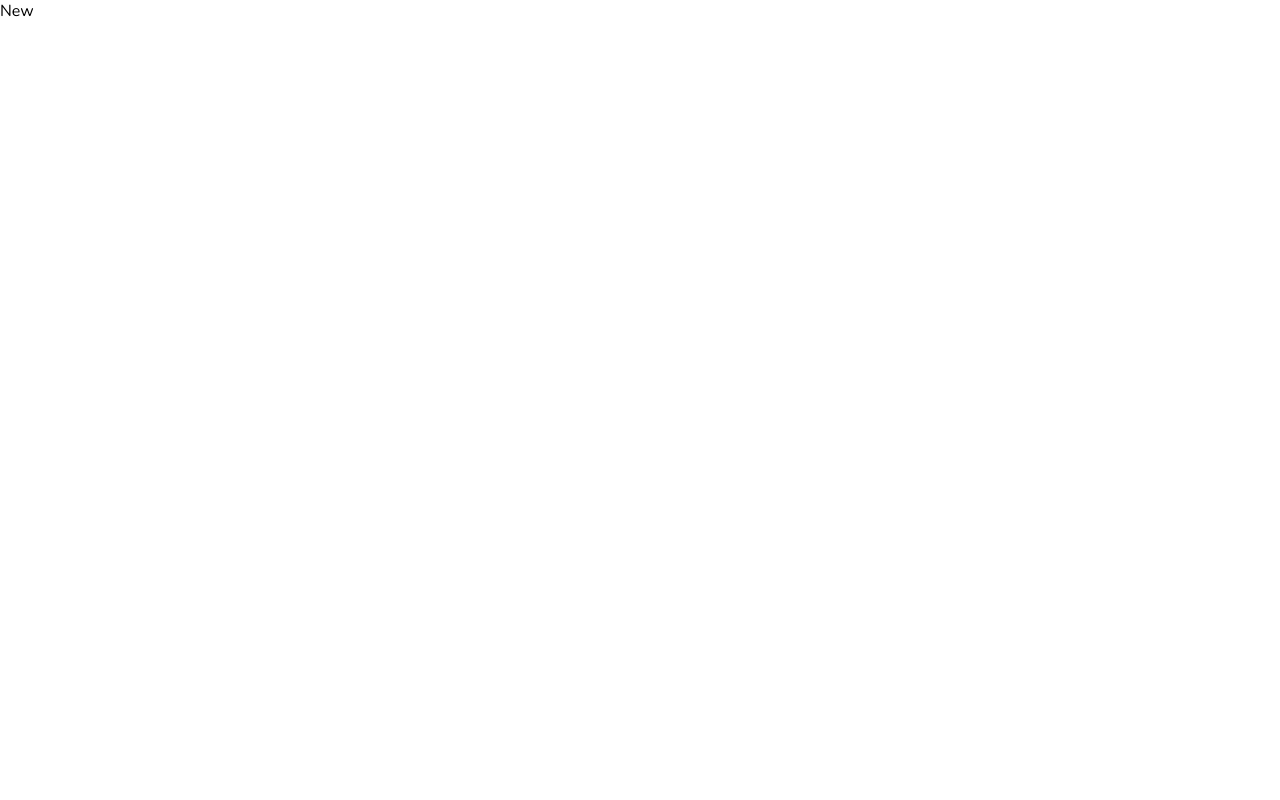
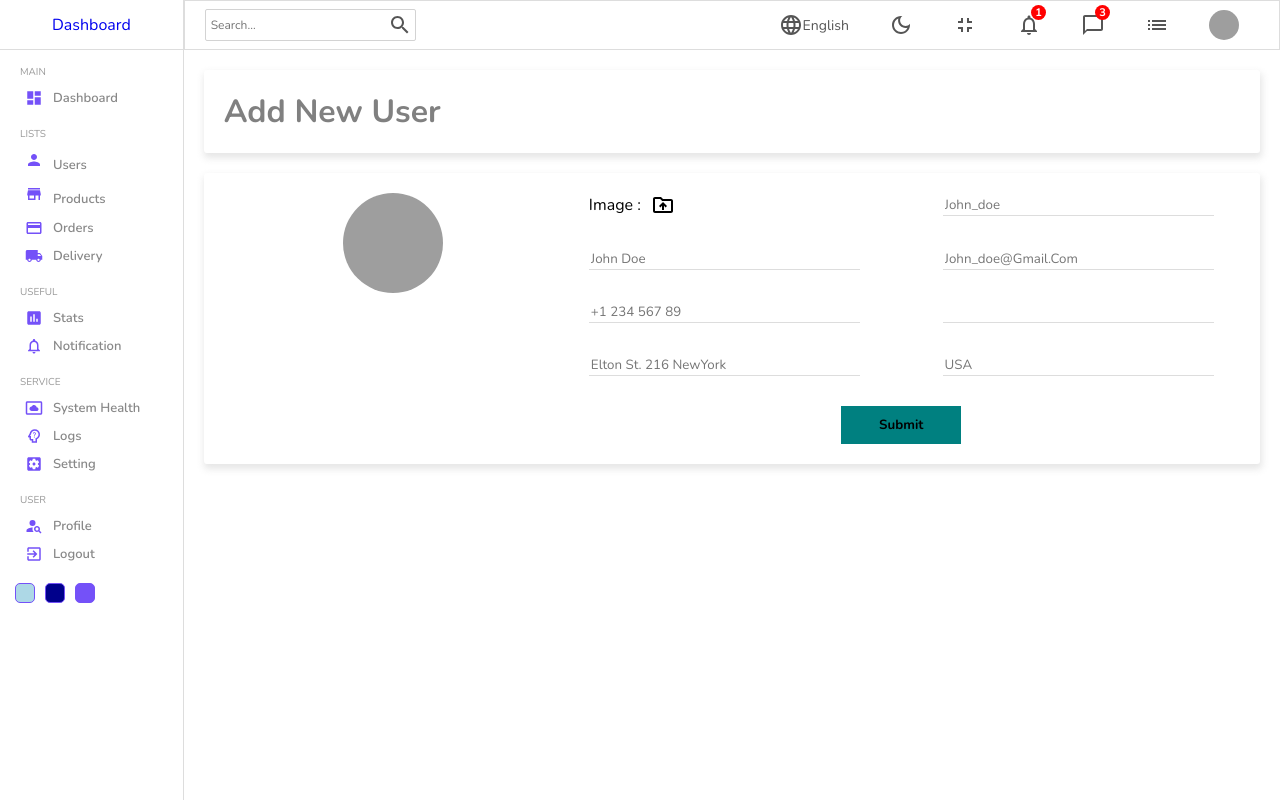
Before and after one commit to mohamad-nour-ali/Dashboard, a React (Create React App) app in the folder my-app/: page /users/new in a window 1280 px wide. Built offline with nearby package versions, Linux system fonts and the light colour scheme; grey boxes are pictures that could not be loaded.

Commit message:
APDATE Dashboard

```diff
--- a/my-app/src/App.js
+++ b/my-app/src/App.js
@@ -4,6 +4,7 @@
 import List from './pages/list/list'
 import New from './pages/new/new'
 import Single from './pages/single/single'
+import { productInputs, userInputs } from "./formSources";
 import { BrowserRouter, Routes, Route } from "react-router-dom";
 function App() {
   return (
@@ -16,12 +17,12 @@
             <Route path="users">
               <Route index element={<List/>}/>
               <Route path=":userId" element={<Single/>}/>
-              <Route path="new" element={<New/>}/>
+              <Route path="new" element={<New inputs={userInputs} title="add new user"/>}/>
             </Route>
             <Route path="products">
               <Route index element={<List/>}/>
               <Route path=":productId" element={<Single/>}/>
-              <Route path="new" element={<New/>}/>
+              <Route path="new" element={<New inputs={productInputs} title="add a new product"/>}/>
             </Route>
           </Route>
         </Routes>
--- a/my-app/src/components/datatable/datatable.jsx
+++ b/my-app/src/components/datatable/datatable.jsx
@@ -1,6 +1,7 @@
 import React from "react";
 import { DataGrid } from '@mui/x-data-grid';
 import { userColumns, userRows } from "../../datatablesource"
+import { Link } from "react-router-dom"
 import "./datatable.scss"
 
 
@@ -13,7 +14,9 @@
     renderCell: () => {
       return (
         <div className="cellAction">
-          <div className="viewButton">view</div>
+          <Link to="/users/test" style={{textDecoration: "none"}}>
+            <div className="viewButton">view</div>
+          </Link>
           <div className="deleteButton">delete</div>
         </div>
       )
--- a/my-app/src/components/navbar/navbar.jsx
+++ b/my-app/src/components/navbar/navbar.jsx
@@ -40,7 +40,7 @@
             <ListOutlinedIcon className="icon" />
           </div>
           <div className="item">
-            <img src="https://encrypted-tbn0.gstatic.com/images?q=tbn:ANd9GcQcVnZEO6P5-ORrEzyReq8lvsZCvAwF9DvnWUtApu1Oj6wIAFwfQu97Cz3526uNSmmiQzk&usqp=CAU" alt="" className="avatar"/>
+            <img src="https://encrypted-tbn0.gstatic.com/images?q=tbn:ANd9GcQcVnZEO6P5-ORrEzyReq8lvsZCvAwF9DvnWUtApu1Oj6wIAFwfQu97Cz3526uNSmmiQzk&usqp=CAU" alt="avatar" className="avatar"/>
           </div>
         </div>
       </div>
--- a/my-app/src/components/sidebar/sidebar.jsx
+++ b/my-app/src/components/sidebar/sidebar.jsx
@@ -1,6 +1,6 @@
 import DashboardIcon from '@mui/icons-material/Dashboard';
 import PersonIcon from '@mui/icons-material/Person';
-import StoreIcon from '@mui/icons-material/Store';import React from "react";
+import StoreIcon from '@mui/icons-material/Store'; import React from "react";
 import CreditCardIcon from '@mui/icons-material/CreditCard';
 import LocalShippingIcon from '@mui/icons-material/LocalShipping';
 import InsertChartIcon from '@mui/icons-material/InsertChart';
@@ -10,68 +10,74 @@
 import SettingsApplicationsIcon from '@mui/icons-material/SettingsApplications';
 import PersonSearchIcon from '@mui/icons-material/PersonSearch';
 import ExitToAppIcon from '@mui/icons-material/ExitToApp';
+import { Link } from "react-router-dom"
 import "./sidebar.scss"
 
 const Sidebar = () => {
   return (
     <div className="sidebar">
       <div className="top">
-        <span className="logo">Dashboard</span>
+        <Link to="/" style={{ textDecoration: "none" }}>
+          <span className="logo">Dashboard</span>
+        </Link>
       </div>
-      {/* <hr /> */}
       <div className="center">
         <ul>
           <p className="title">main</p>
           <li>
-            <DashboardIcon className='icon'/>
+            <DashboardIcon className='icon' />
             <span>dashboard</span>
           </li>
           <p className="title">lists</p>
           <li>
-            <PersonIcon className='icon'/>
-            <span>users</span>
+            <Link to="/users" style={{ textDecoration: "none" }}>
+              <PersonIcon className='icon' />
+              <span>users</span>
+            </Link>
           </li>
           <li>
-            <StoreIcon className='icon'/>
-            <span>products</span>
+            <Link to="/products" style={{ textDecoration: "none" }}>
+              <StoreIcon className='icon' />
+              <span>products</span>
+            </Link>
           </li>
           <li>
-            <CreditCardIcon className='icon'/>
+            <CreditCardIcon className='icon' />
             <span>orders</span>
           </li>
           <li>
-            <LocalShippingIcon className='icon'/>
+            <LocalShippingIcon className='icon' />
             <span>delivery</span>
           </li>
           <p className="title">useful</p>
           <li>
-            <InsertChartIcon className='icon'/>
+            <InsertChartIcon className='icon' />
             <span>stats</span>
           </li>
           <li>
-            <NotificationsNoneIcon className='icon'/>
+            <NotificationsNoneIcon className='icon' />
             <span>notification</span>
           </li>
           <p className="title">service</p>
           <li>
-            <SettingsSystemDaydreamIcon className='icon'/>
+            <SettingsSystemDaydreamIcon className='icon' />
             <span>system health</span>
           </li>
           <li>
-            <PsychologyAltOutlinedIcon className='icon'/>
+            <PsychologyAltOutlinedIcon className='icon' />
             <span>logs</span>
           </li>
           <li>
-            <SettingsApplicationsIcon className='icon'/>
+            <SettingsApplicationsIcon className='icon' />
             <span>setting</span>
           </li>
           <p className="title">user</p>
           <li>
-            <PersonSearchIcon className='icon'/>
+            <PersonSearchIcon className='icon' />
             <span>profile</span>
           </li>
           <li>
-            <ExitToAppIcon className='icon'/>
+            <ExitToAppIcon className='icon' />
             <span>logout</span>
           </li>
         </ul>
--- a/my-app/src/components/table/table.jsx
+++ b/my-app/src/components/table/table.jsx
@@ -83,7 +83,7 @@
               <TableCell className="tableCell">{row.id}</TableCell>
               <TableCell className="tableCell">
                 <div className="cellWrapper">
-                  <img src={row.img} alt="" className="image" />
+                  <img src={row.img} alt="lool" className="image" />
                   {row.product}
                 </div>
               </TableCell>
--- /dev/null
+++ b/my-app/src/formSources.js
@@ -0,0 +1,77 @@
+
+export const userInputs = [
+    {
+      id: 1,
+      label: "Username",
+      type: "text",
+      placeholder: "john_doe",
+    },
+    {
+      id: 2,
+      label: "Name and surname",
+      type: "text",
+      placeholder: "John Doe",
+    },
+    {
+      id: 3,
+      label: "Email",
+      type: "mail",
+      placeholder: "john_doe@gmail.com",
+    },
+    {
+      id: 4,
+      label: "Phone",
+      type: "text",
+      placeholder: "+1 234 567 89",
+    },
+    {
+      id: 5,
+      label: "Password",
+      type: "password",
+    },
+    {
+      id: 6,
+      label: "Address",
+      type: "text",
+      placeholder: "Elton St. 216 NewYork",
+    },
+    {
+      id: 7,
+      label: "Country",
+      type: "text",
+      placeholder: "USA",
+    },
+  ];
+
+  export const productInputs = [
+    {
+      id: 1,
+      label: "Title",
+      type: "text",
+      placeholder: "Apple Macbook Pro",
+    },
+    {
+      id: 2,
+      label: "Description",
+      type: "text",
+      placeholder: "Description",
+    },
+    {
+      id: 3,
+      label: "Category",
+      type: "text",
+      placeholder: "Computers",
+    },
+    {
+      id: 4,
+      label: "Price",
+      type: "text",
+      placeholder: "100",
+    },
+    {
+      id: 5,
+      label: "Stock",
+      type: "text",
+      placeholder: "in stock",
+    },
+  ];
--- a/my-app/src/pages/list/list.jsx
+++ b/my-app/src/pages/list/list.jsx
@@ -3,6 +3,7 @@
 import Navbar from "../../components/navbar/navbar"
 import DataTable from "../../components/datatable/datatable"
 import "./list.scss"
+import { Link } from "react-router-dom";
 
 const List = () => {
   return (
@@ -10,6 +11,12 @@
       <Sidebar />
       <div className="listContainer">
         <Navbar />
+        <div className="titleNewUser">
+          add new user
+          <Link to="/users/new" style={{textDecoration: "none"}}>
+            new user
+          </Link>
+        </div>
         <DataTable />
       </div>
     </div>
--- a/my-app/src/pages/list/list.scss
+++ b/my-app/src/pages/list/list.scss
@@ -4,5 +4,13 @@
 
   .listContainer {
     flex: 6;
+    .titleNewUser {
+      box-shadow: 1px 4px 7px 1px rgba(201, 201, 201, 0.47);
+      display: flex;
+      justify-content: space-between;
+      padding: 20px;
+      margin: 20px;
+      margin-bottom: 0;
+    }
   }
 }
--- a/my-app/src/pages/new/new.jsx
+++ b/my-app/src/pages/new/new.jsx
@@ -1,10 +1,45 @@
-import React from "react";
-import "./new.css"
+import React, { useState } from "react";
+import Sidebar from "../../components/sidebar/sidebar";
+import Navbar from "../../components/navbar/navbar";
+import DriveFolderUploadOutlinedIcon from "@mui/icons-material/DriveFolderUploadOutlined";
+import "./new.scss"
 
-const New = () => {
-    return(
-        <div>New</div>
-    )
+const New = ({ inputs, title }) => {
+  const [file, setFile] = useState("")
+  return (
+    <div className="new">
+      <Sidebar />
+      <div className="newContainer">
+        <Navbar />
+        <div className="top">
+          <h1>{title}</h1>
+        </div>
+        <div className="bottom">
+          <div className="left">
+            <img
+              src={file ? URL.createObjectURL(file) : "https://icon-library.com/images/no-image-icon/no-image-icon-0.jpg"}
+              alt="photo of me"
+            />
+          </div>
+          <div className="right">
+            <form>
+              <div className="formInput">
+                <label htmlFor="file">image : <DriveFolderUploadOutlinedIcon className="icon" /></label>
+                <input type="file" id="file" onChange={e => (setFile(e.target.files[0]))} style={{ display: "none" }} />
+              </div>
+              {inputs.map((input) => (
+                <div className="formInput" key={input.id}>
+                  <label>{input.lable}</label>
+                  <input type={input.type} placeholder={input.placeholder} />
+                </div>
+              ))}
+              <button>submit</button>
+            </form>
+          </div>
+        </div>
+      </div>
+    </div>
+  )
 }
 
-export default New ;
+export default New;
--- /dev/null
+++ b/my-app/src/pages/new/new.scss
@@ -0,0 +1,73 @@
+.new {
+  width: 100%;
+  display: flex;
+
+  .newContainer {
+    flex: 6;
+
+    .top,
+    .bottom {
+      margin: 20px;
+      padding: 20px;
+      box-shadow: 1px 4px 7px 1px rgba(201, 201, 201, 0.47);
+      border-radius: 3px;
+    }
+    .top {
+      h1{
+        color: gray;
+
+      }
+    }
+    .bottom{
+      display: flex;
+
+      .left{
+        flex: 1;
+        text-align: center;
+        img{
+          width: 100px;
+          height: 100px;
+          border-radius: 50%;
+        }
+      }
+
+      .right{
+        flex: 2;
+
+        form{
+          display: flex;
+          justify-content: space-around;
+          flex-wrap: wrap;
+          gap: 30px;
+        }
+
+        .formInput{
+          width: 40%;
+          label{
+            display: flex;
+            align-items: center;
+            gap: 10px;
+
+            .icon{
+              cursor: pointer;
+            }
+          }
+          input{
+            width: 100%;
+            border: none;
+            border-bottom: 1px solid #ddd;
+            outline: none;
+          }
+
+        }
+        button{
+          width: 120px;
+          background-color: teal;
+          padding: 10px 20px;
+          font-weight: bold;
+          border: none;
+        }
+      }
+    }
+  }
+}
--- a/my-app/src/pages/single/single.scss
+++ b/my-app/src/pages/single/single.scss
@@ -4,6 +4,7 @@
 
   .singleContainer {
     flex: 6;
+    cursor: default;
 
     .top {
       padding: 20px;
```
Also changed, not shown: my-app/src/pages/new/new.css (deleted).
